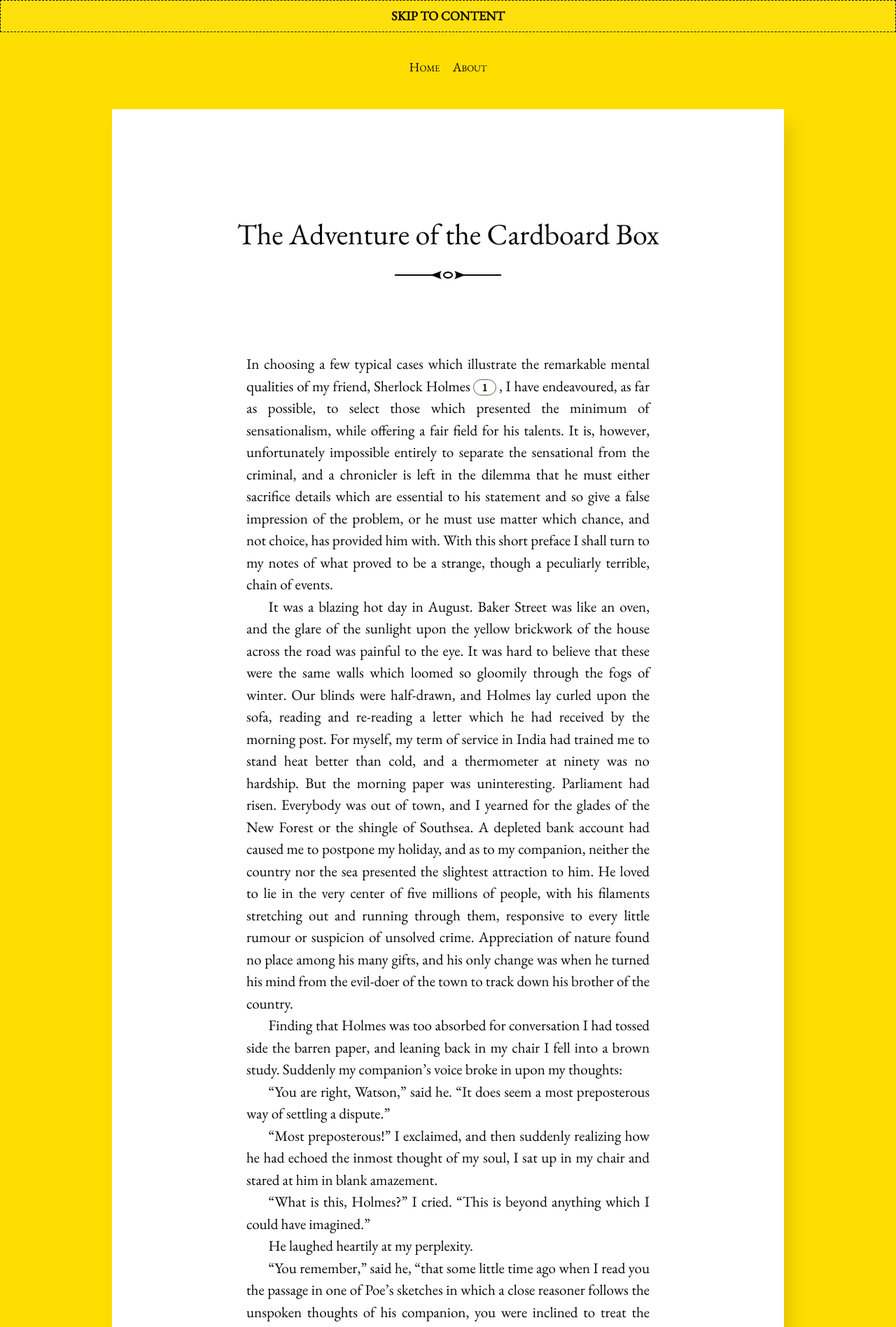
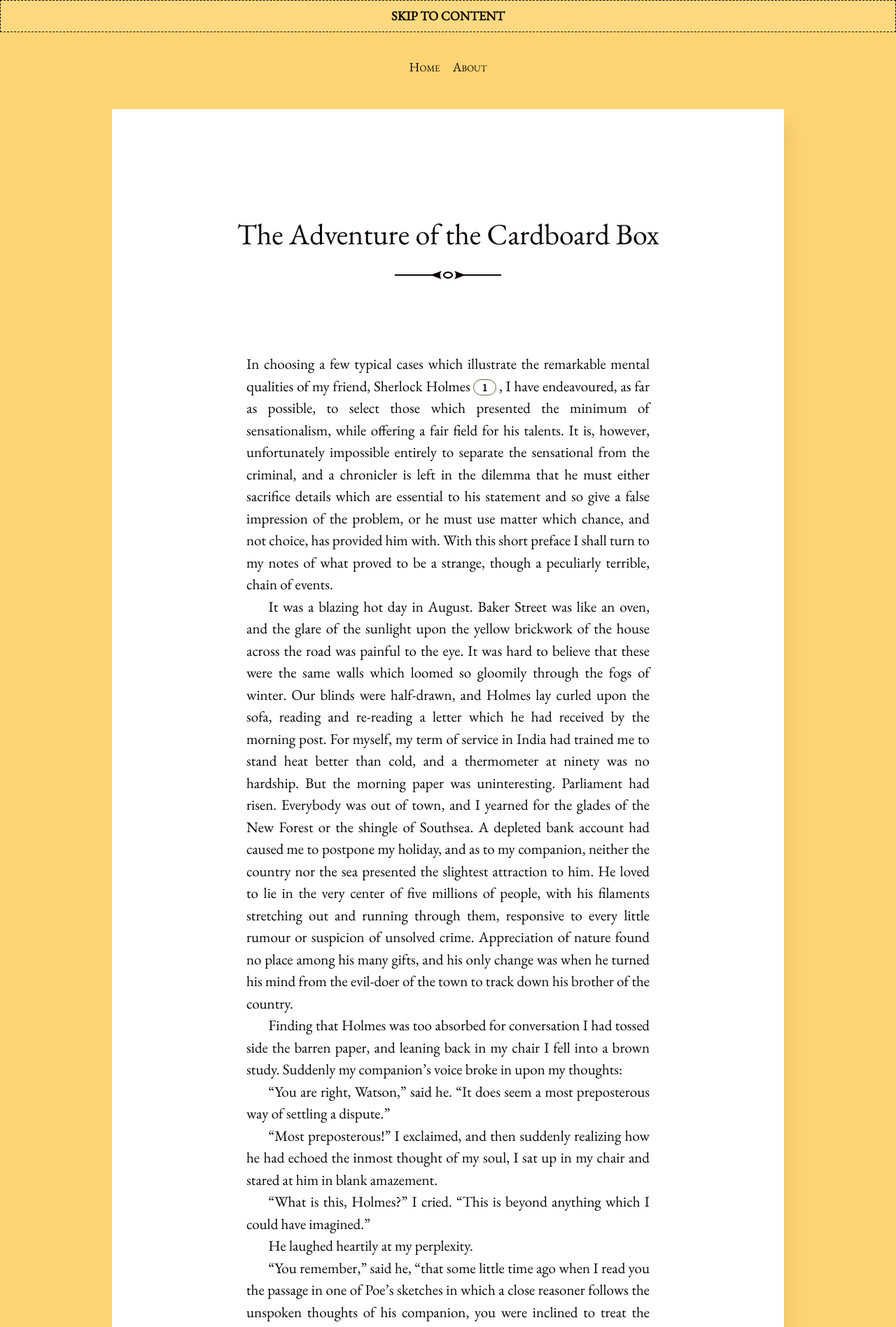
Before and after one commit to pjgsilva/pjgsilva.github.io, a Jekyll site: the page built from _posts/2011-11-11-the-adventure-of-the-cardboard-box.md, in a window 1280 px wide. Shown: the top 1896 px of the page at 70% size. Built offline with Jekyll 4.4.1, drawn with Linux system fonts in a browser that asks for light colours.

Commit message:
Update _variables.scss

```diff
--- a/_sass/_variables.scss
+++ b/_sass/_variables.scss
@@ -1,4 +1,4 @@
-$brand-color:         #fede00;
+$brand-color:         #fed574;
 $highlight:           lighten($brand-color, 35%);
 $text-color:          #0b0404;
 $muted-text-color:    #64644B;
```
